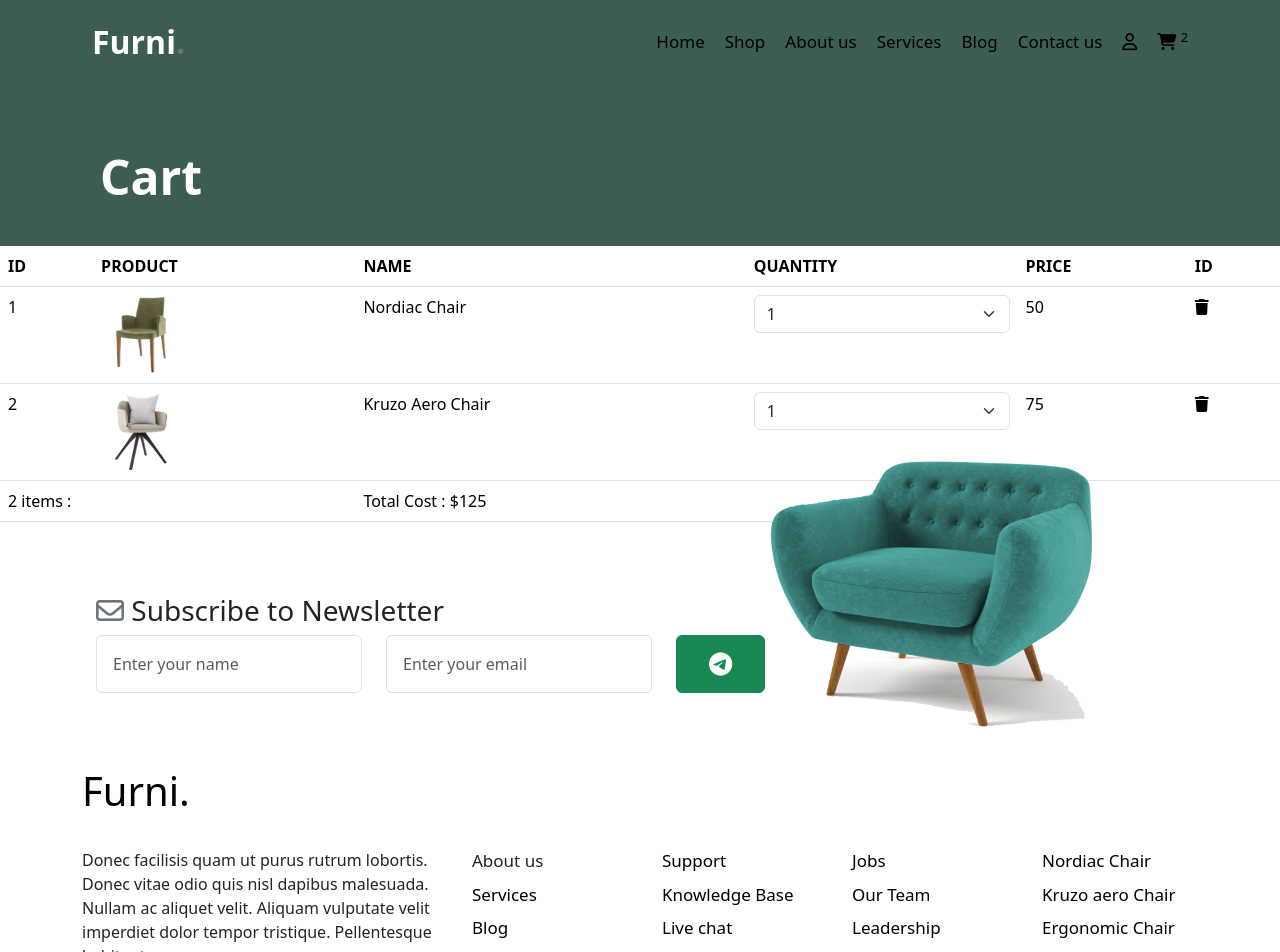
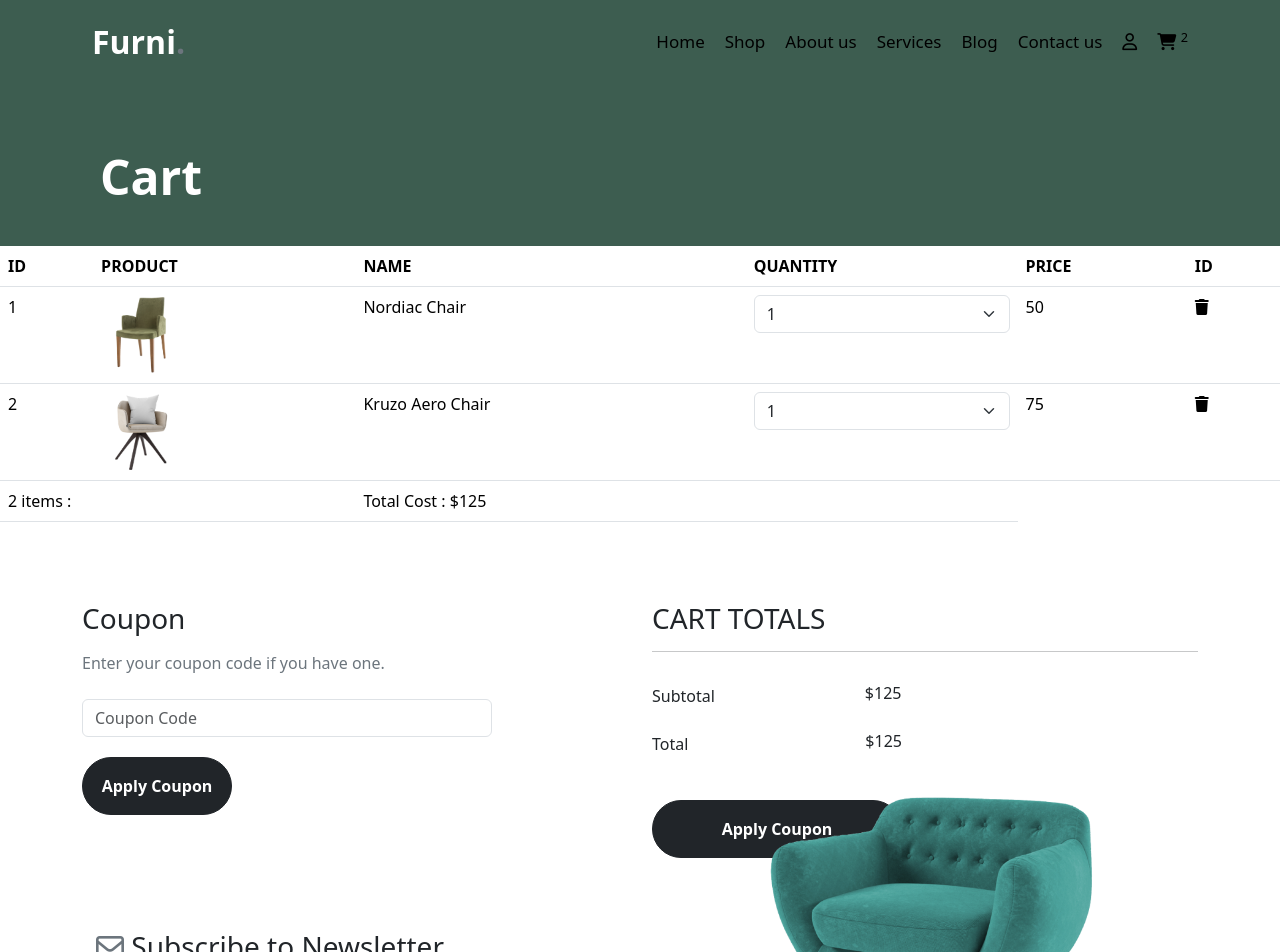
Before and after one commit to aniket-patil7075/Furniture_E-commerce, a React (Vite) app: page /Cart in a window 1280 px wide. Shown: the top 952 px of the page. Built offline with nearby package versions, Linux system fonts and the light colour scheme; data requests are answered from the project's data file.

Commit message:
Adding Coupon Code changes

```diff
--- a/src/assets/Cart.jsx
+++ b/src/assets/Cart.jsx
@@ -5,6 +5,7 @@ import Col from "react-bootstrap/Col";
 // import { MdDelete } from "react-icons/md";
 import Dropdown from "react-bootstrap/Dropdown";
 import Form from 'react-bootstrap/Form';
+import Button from 'react-bootstrap/Button';
 
 function Cart() {
   const [cart, setCart] = useState([]);
@@ -124,6 +125,29 @@ function Cart() {
           </table>
         </Row>
       </Container>
+      <Container className="my-5">
+        <Row>
+          <Col>
+           <h3 className="pt-2">Coupon</h3>
+           <p className="text-secondary py-2">Enter your coupon code if you have one.</p>
+           <input className="form-control  w-75" type="text" placeholder="Coupon Code"></input>
+           <Button variant="dark rounded-pill fw-bold p-3 mb-4" style={{width:"150px",marginTop:"20px"}}>Apply Coupon</Button>
+          </Col>
+          <Col>
+              <h3 className="pt-2">CART TOTALS</h3>
+              <hr></hr>
+              <div className="d-flex">
+                <p className=" pt-3 pb-2 " style={{paddingRight:"150px"}}>Subtotal</p>
+                <h6 className="pt-3 pb-2">${getTotal()}</h6>
+              </div>
+              <div className="d-flex">
+                <p className="  pb-2 " style={{paddingRight:"177px"}}>Total</p>
+                <h6 className=" pb-2">${getTotal()}</h6>
+              </div>
+              <Button variant="dark rounded-pill fw-bold p-3 mb-4" style={{width:"250px",marginTop:"20px"}}>Apply Coupon</Button>
+          </Col>
+        </Row>
+      </Container>
     </div>
   );
 }
```
